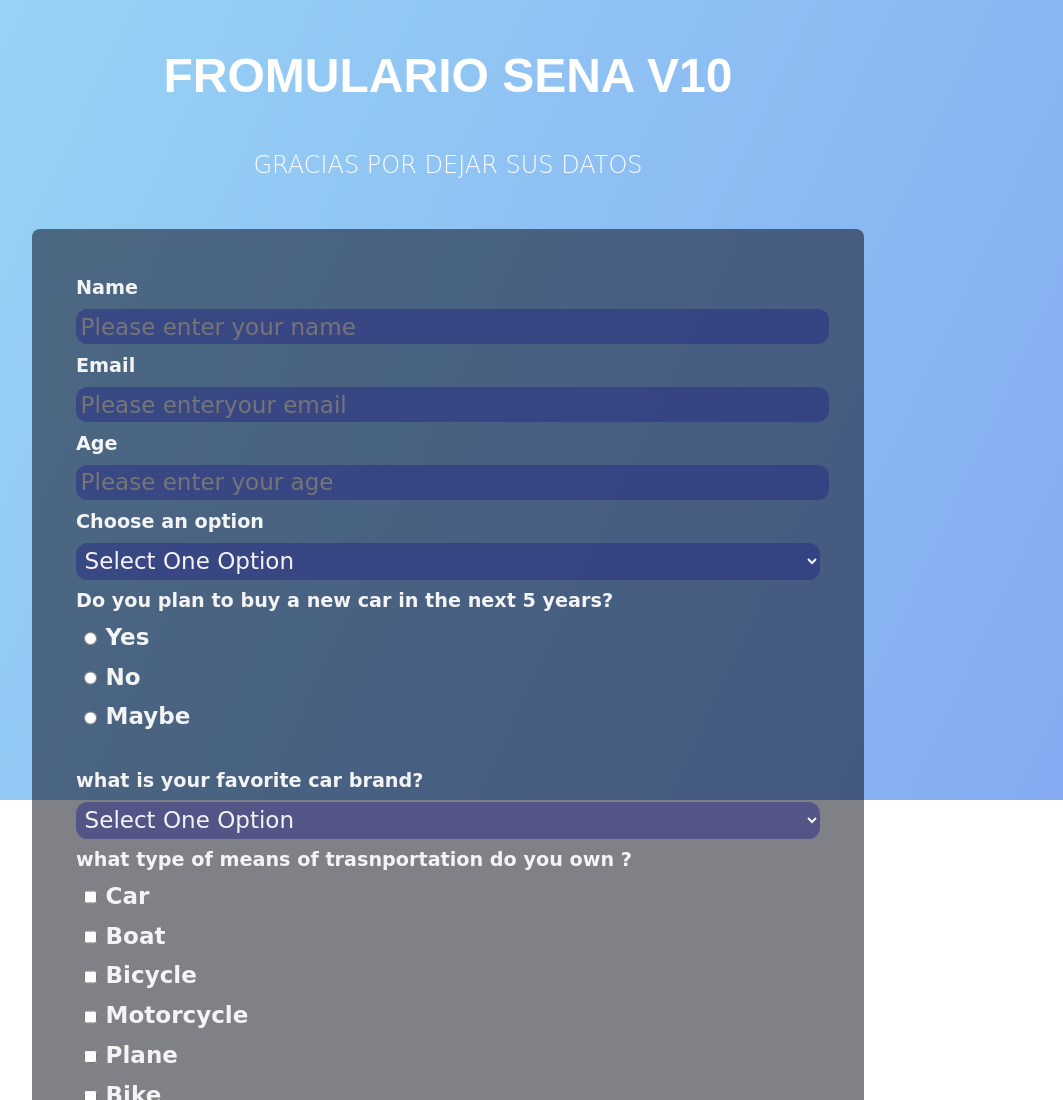
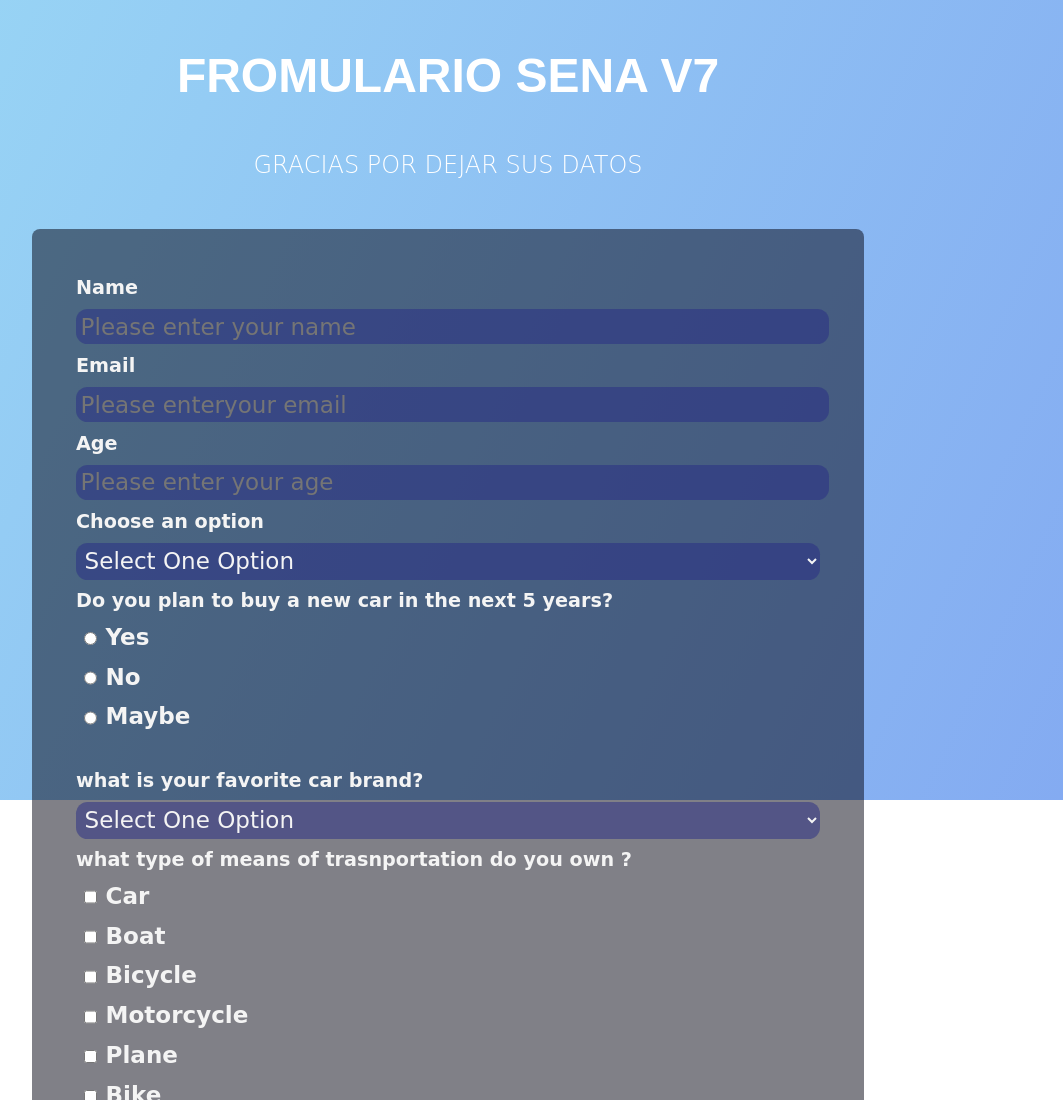
Before and after one commit to Shantiinf/FORM-LINTERN, a website with bundled scripts: page src/index.html in a window 1280 px wide. Shown: the top 1100 px of the page, without its empty margins (192-1255 px from the left). Built offline with nearby package versions, Linux system fonts and the light colour scheme; files whose address does not match are found by name.

Commit message:
primer commit

```diff
--- a/src/index.html
+++ b/src/index.html
@@ -7,7 +7,7 @@
     <title>Formulario  FINAL(v1)</title>
 </head>
 <body>
-    <h1 id="title">FROMULARIO SENA V10</h1>
+    <h1 id="title">FROMULARIO SENA V7</h1>
     <p id="description">
       GRACIAS POR DEJAR SUS DATOS
     </p>
```
